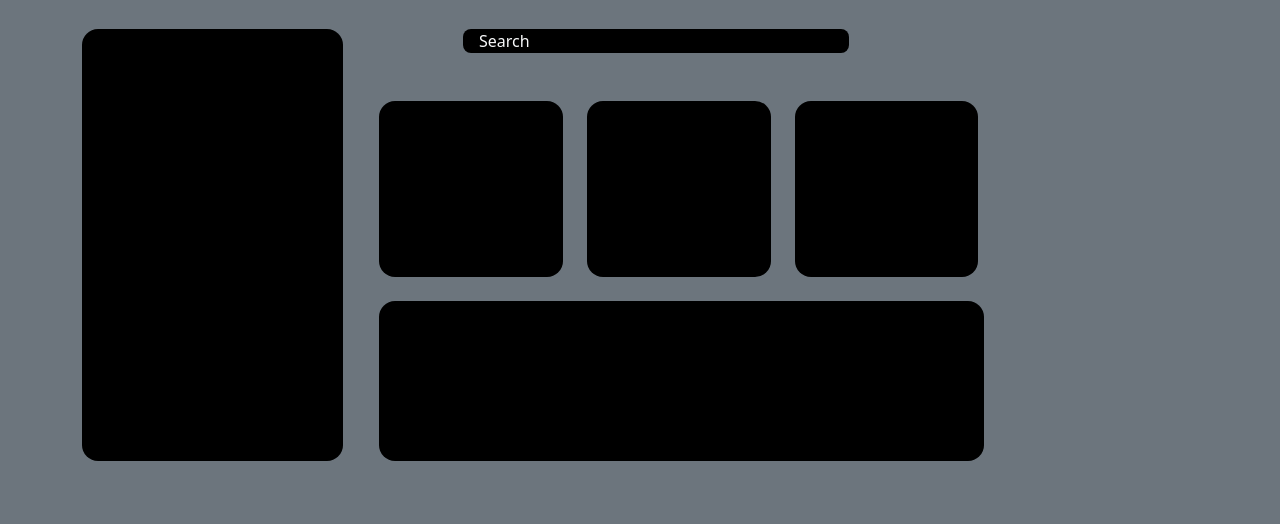
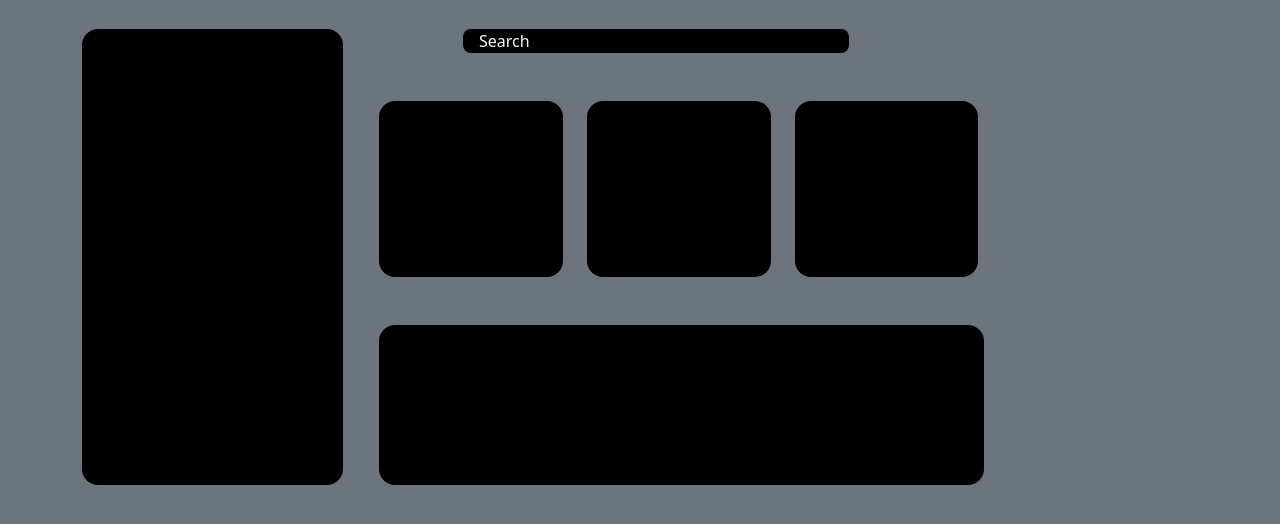
Before and after one commit to MangalaParameswaran/Github-profile-page-design, a plain HTML site: page index.html in a window 1280 px wide. Shown: the part 46-570 px from the top of the page. Drawn offline with nearby package versions, Linux system fonts and the light colour scheme.

Commit message:
new updates

```diff
--- a/index.html
+++ b/index.html
@@ -48,7 +48,7 @@
                 <div class="container">
                     <div class="row">
                         <div class="col-12 col-sm-12 col-md-12 col-lg-12 col-xl-12 col-xxl-12">
-                            <div class="wide-box bg-black rounded-4 w-75 mt-4"></div>
+                            <div class="wide-box bg-black rounded-4 w-75 mt-5"></div>
                         </div>
                     </div>
                 </div>
```
